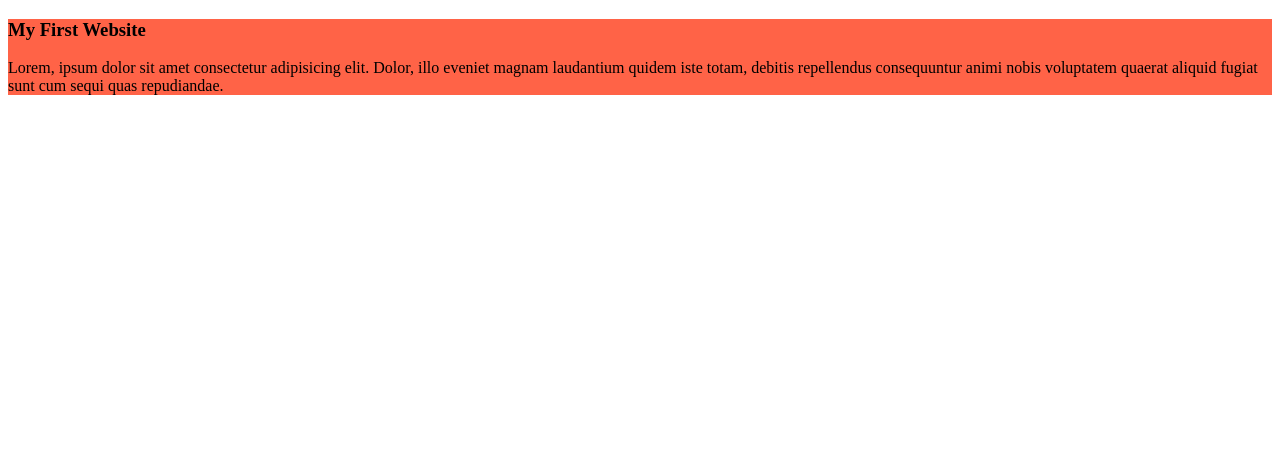
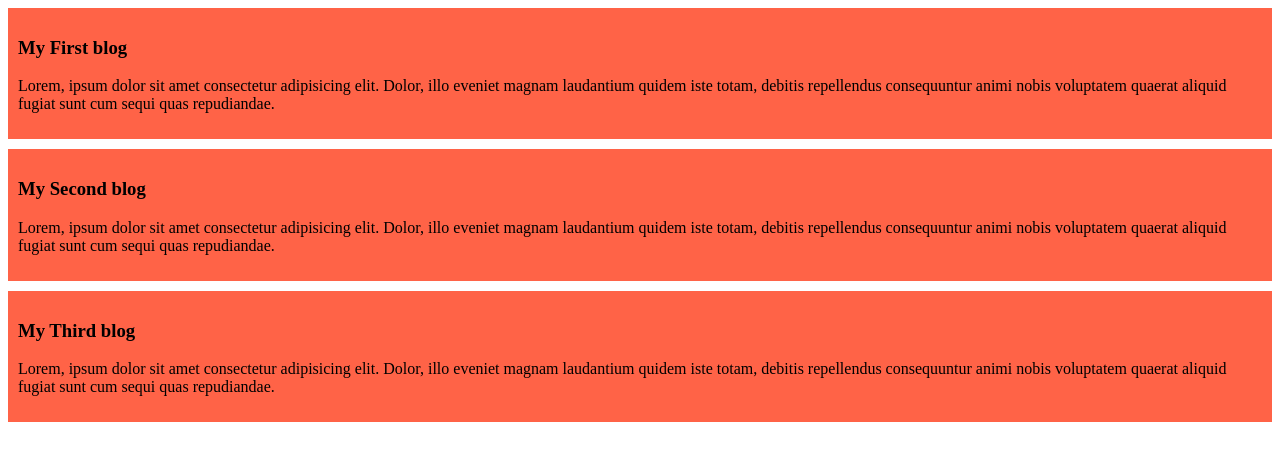
Before and after one commit to jubayerrahmanjahin/my-simple-website, a plain HTML site: page index.htm in a window 1280 px wide. Drawn offline with Linux system fonts and the light colour scheme.

Commit message:
added the second and third blog

```diff
--- a/index.htm
+++ b/index.htm
@@ -8,7 +8,15 @@
 </head>
 <body>
     <div>
-        <h3>My First Website</h3>
+        <h3>My First blog</h3>
+        <p>Lorem, ipsum dolor sit amet consectetur adipisicing elit. Dolor, illo eveniet magnam laudantium quidem iste totam, debitis repellendus consequuntur animi nobis voluptatem quaerat aliquid fugiat sunt cum sequi quas repudiandae.</p>
+    </div>
+    <div>
+        <h3>My Second blog</h3>
+        <p>Lorem, ipsum dolor sit amet consectetur adipisicing elit. Dolor, illo eveniet magnam laudantium quidem iste totam, debitis repellendus consequuntur animi nobis voluptatem quaerat aliquid fugiat sunt cum sequi quas repudiandae.</p>
+    </div>
+    <div>
+        <h3>My Third blog</h3>
         <p>Lorem, ipsum dolor sit amet consectetur adipisicing elit. Dolor, illo eveniet magnam laudantium quidem iste totam, debitis repellendus consequuntur animi nobis voluptatem quaerat aliquid fugiat sunt cum sequi quas repudiandae.</p>
     </div>
 </body>
--- a/styles/blog.css
+++ b/styles/blog.css
@@ -1,3 +1,5 @@
 div{
     background-color: tomato;
+    padding: 10px;
+    margin-bottom: 10px;
 }
```
